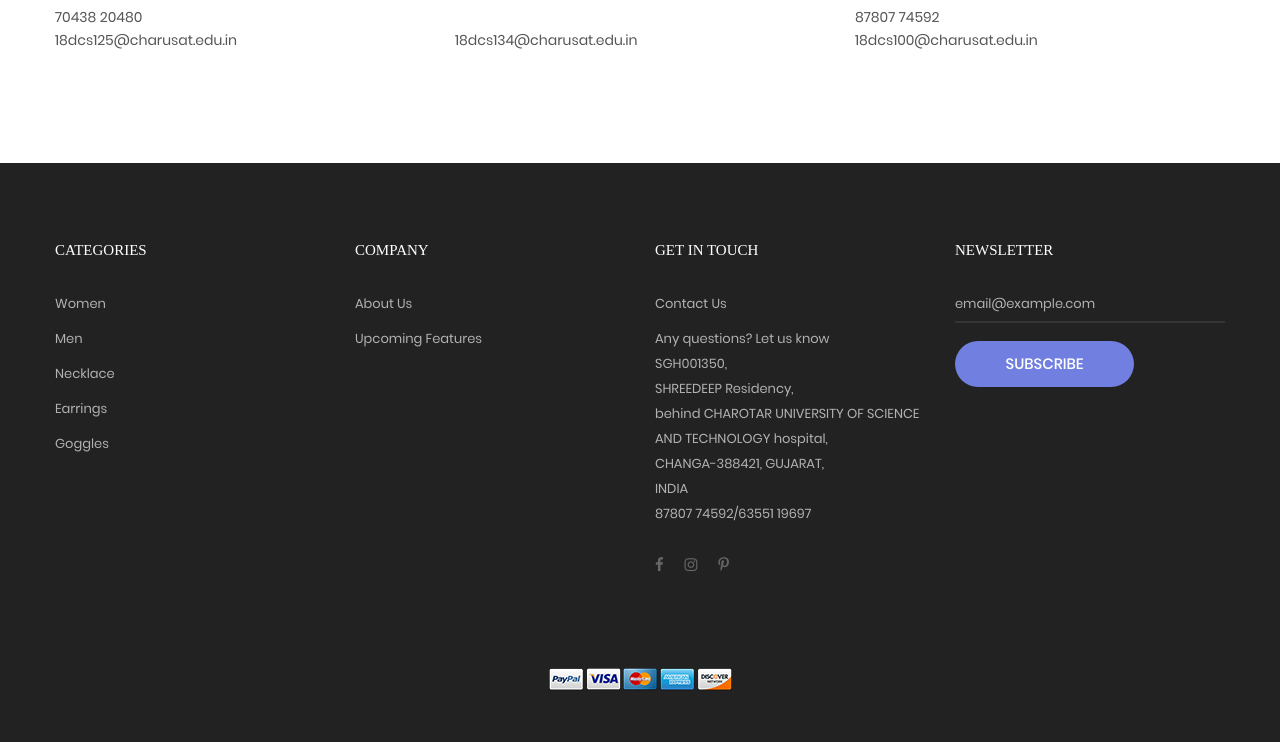
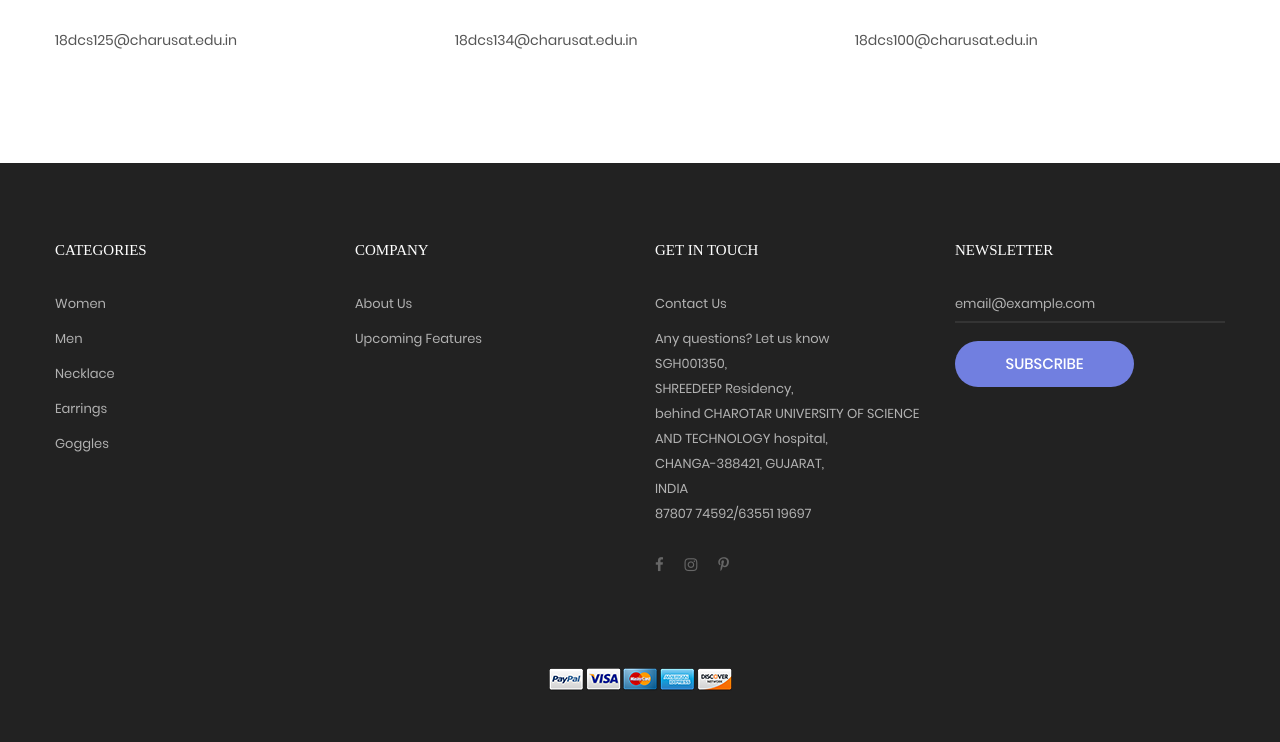
Before and after one commit to parthvasoya59/Virtual-Trial-Room, a Flask app: page /contact in a window 1280 px wide. Shown: the part 1383-2125 px from the top of the page. Run offline with Flask 2, Linux system fonts and the light colour scheme; some libraries are stand-ins or nearby versions; some web fonts are replaced.

Commit message:
Update contact.html

```diff
--- a/templates/contact.html
+++ b/templates/contact.html
@@ -236,7 +236,7 @@
 							</span>
 
 							<span class="block1-info stext-102 trans-04">
-								70438 20480<BR>18dcs125@charusat.edu.in
+								<BR>18dcs125@charusat.edu.in
 							</span>
 						</div>
 
@@ -269,7 +269,7 @@
 							</span>
 
 							<span class="block1-info stext-102 trans-04">
-								87807 74592<BR>18dcs100@charusat.edu.in
+							<BR>18dcs100@charusat.edu.in
 							</span>
 						</div>
 
```
